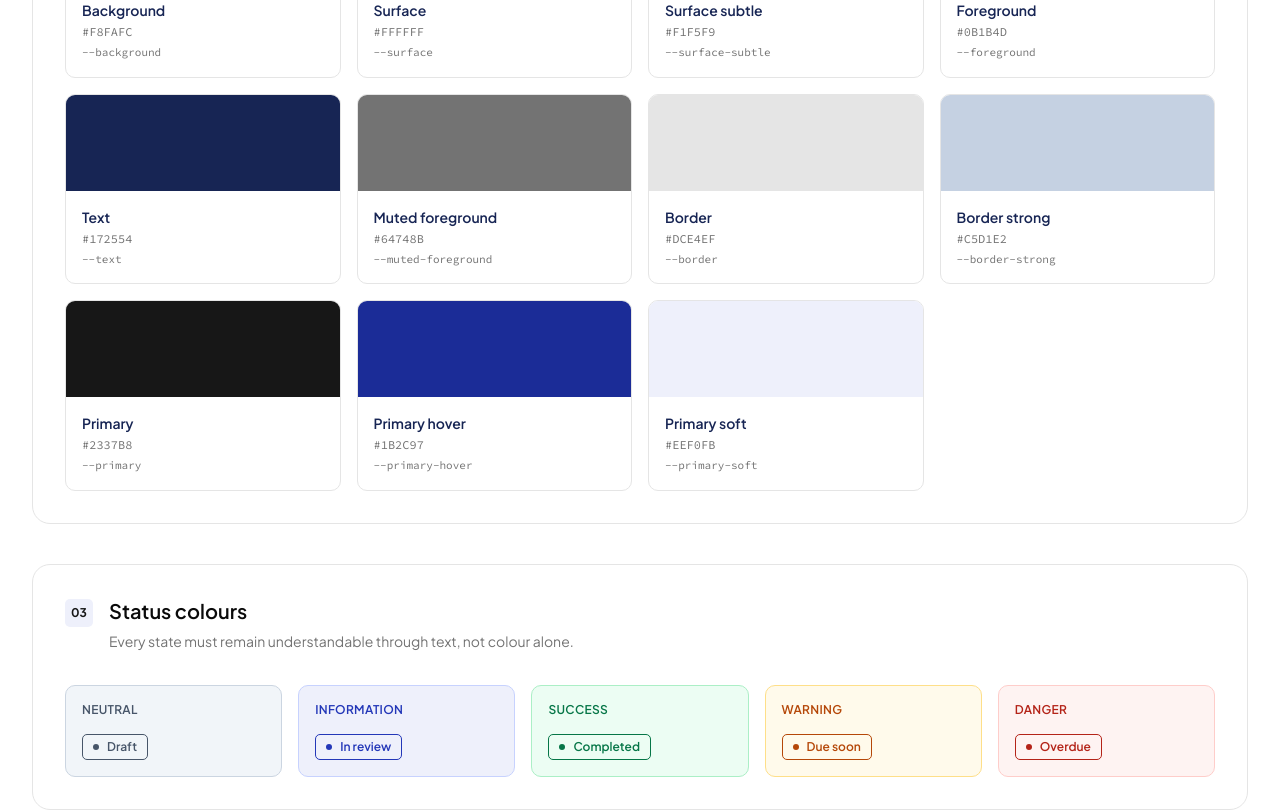
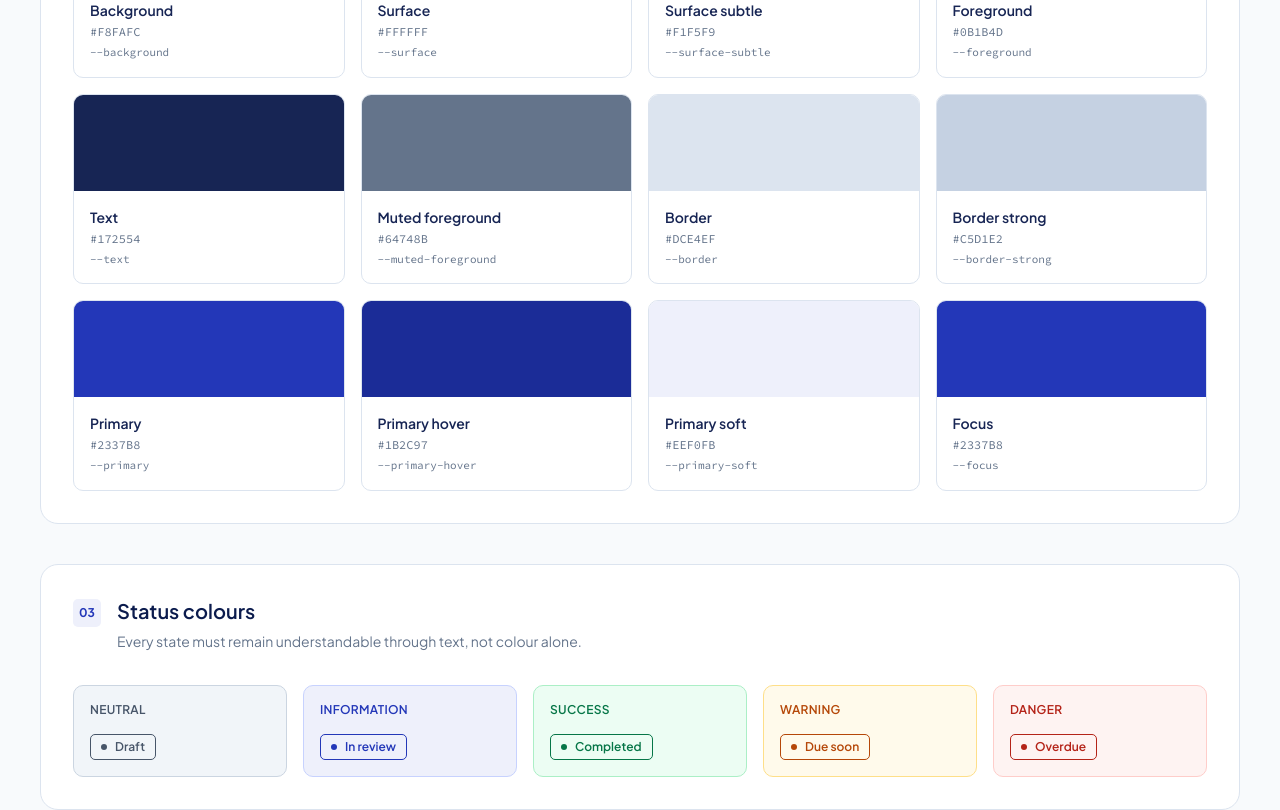
Before and after one commit to Nyabera/digi-serve, a Next.js app: page /design-lab in a window 1280 px wide. Shown: the part 1368-2178 px from the top of the page. Built offline with nearby package versions, Linux system fonts and the light colour scheme.

Commit message:
feat(design-system): define colour and status tokens

```diff
--- a/app/design-lab/page.tsx
+++ b/app/design-lab/page.tsx
@@ -75,43 +75,93 @@ const colours = [
       variable: "--primary-soft",
       fallback: "#EEF0FB",
     },
+    {
+      name: "Focus",
+      variable: "--focus",
+      fallback: "#2337B8",
+    },
   ];
 
   const statuses = [
     {
       name: "Neutral",
       label: "Draft",
-    background: "#F1F5F9",
-    foreground: "#475569",
-    border: "#CBD5E1",
+      background: cssVariable(
+        "--status-neutral-bg",
+        "#F1F5F9",
+      ),
+      foreground: cssVariable(
+        "--status-neutral-text",
+        "#475569",
+      ),
+      border: cssVariable(
+        "--status-neutral-border",
+        "#CBD5E1",
+      ),
     },
     {
       name: "Information",
       label: "In review",
-    background: "#EEF0FB",
-    foreground: "#2337B8",
-    border: "#C7D2FE",
+      background: cssVariable(
+        "--status-info-bg",
+        "#EEF0FB",
+      ),
+      foreground: cssVariable(
+        "--status-info-text",
+        "#2337B8",
+      ),
+      border: cssVariable(
+        "--status-info-border",
+        "#C7D2FE",
+      ),
     },
     {
       name: "Success",
       label: "Completed",
-    background: "#ECFDF3",
-    foreground: "#067647",
-    border: "#ABEFC6",
+      background: cssVariable(
+        "--status-success-bg",
+        "#ECFDF3",
+      ),
+      foreground: cssVariable(
+        "--status-success-text",
+        "#067647",
+      ),
+      border: cssVariable(
+        "--status-success-border",
+        "#ABEFC6",
+      ),
     },
     {
       name: "Warning",
       label: "Due soon",
-    background: "#FFFAEB",
-    foreground: "#B54708",
-    border: "#FEDF89",
+      background: cssVariable(
+        "--status-warning-bg",
+        "#FFFAEB",
+      ),
+      foreground: cssVariable(
+        "--status-warning-text",
+        "#B54708",
+      ),
+      border: cssVariable(
+        "--status-warning-border",
+        "#FEDF89",
+      ),
     },
     {
       name: "Danger",
       label: "Overdue",
-    background: "#FEF3F2",
-    foreground: "#B42318",
-    border: "#FECDCA",
+      background: cssVariable(
+        "--status-danger-bg",
+        "#FEF3F2",
+      ),
+      foreground: cssVariable(
+        "--status-danger-text",
+        "#B42318",
+      ),
+      border: cssVariable(
+        "--status-danger-border",
+        "#FECDCA",
+      ),
     },
   ];
 
@@ -166,36 +216,72 @@ function cssVariable(variable: string, fallback: string): string {
 function statusStyle(status: string): CSSProperties {
     if (status === "Completed") {
       return {
-      backgroundColor: "#ECFDF3",
-      color: "#067647",
-      borderColor: "#ABEFC6",
+        backgroundColor: cssVariable(
+          "--status-success-bg",
+          "#ECFDF3",
+        ),
+        color: cssVariable(
+          "--status-success-text",
+          "#067647",
+        ),
+        borderColor: cssVariable(
+          "--status-success-border",
+          "#ABEFC6",
+        ),
       };
     }
-
     if (status === "Due soon") {
       return {
-      backgroundColor: "#FFFAEB",
-      color: "#B54708",
-      borderColor: "#FEDF89",
+        backgroundColor: cssVariable(
+          "--status-warning-bg",
+          "#FFFAEB",
+        ),
+        color: cssVariable(
+          "--status-warning-text",
+          "#B54708",
+        ),
+        borderColor: cssVariable(
+          "--status-warning-border",
+          "#FEDF89",
+        ),
       };
     }
-
+    if (status === "Overdue") {
       return {
-    backgroundColor: "#EEF0FB",
-    color: "#2337B8",
-    borderColor: "#C7D2FE",
+        backgroundColor: cssVariable(
+          "--status-danger-bg",
+          "#FEF3F2",
+        ),
+        color: cssVariable(
+          "--status-danger-text",
+          "#B42318",
+        ),
+        borderColor: cssVariable(
+          "--status-danger-border",
+          "#FECDCA",
+        ),
       };
     }
 
+    return {
+      backgroundColor: cssVariable(
+        "--status-info-bg",
+        "#EEF0FB",
+      ),
+      color: cssVariable(
+        "--status-info-text",
+        "#2337B8",
+      ),
+      borderColor: cssVariable(
+        "--status-info-border",
+        "#C7D2FE",
+      ),
+    };
+  }
+
 export default function DesignLabPage() {
   return (
-    <main
-      className="min-h-screen px-4 py-8 sm:px-6 lg:px-10"
-      style={{
-        backgroundColor: cssVariable("--background", "#F8FAFC"),
-        color: cssVariable("--text", "#172554"),
-      }}
-    >
+    <main className="min-h-screen bg-background px-4 py-8 text-text sm:px-6 lg:px-10">
       <div className="mx-auto max-w-[1440px]">
         <header
           className="mb-10 rounded-[18px] border p-6 sm:p-8"
--- a/app/globals.css
+++ b/app/globals.css
@@ -1,31 +1,24 @@
+@import "tailwindcss";
 @import "tw-animate-css";
 @import "shadcn/tailwind.css";
-@import "tailwindcss";
-
-* {
-  box-sizing: border-box;
-}
 
 @custom-variant dark (&:is(.dark *));
 
-html,
-body {
-  margin: 0;
-  min-height: 100%;
-}
-
-body {
-  font-family: Plus Jakarta Sans, sans-serif;
-}
-
-main {
-  padding: 2rem;
-}
-
+/*
+ * TAILWIND THEME MAPPINGS
+ *
+ * These declarations connect Tailwind utility names to the
+ * actual CSS variables defined inside :root.
+ */
 @theme inline {
-  /* Core semantic colours */
+  /* Core application colours */
   --color-background: var(--background);
   --color-foreground: var(--foreground);
+  --color-text: var(--text);
+
+  /* Surfaces */
+  --color-surface: var(--surface);
+  --color-surface-subtle: var(--surface-subtle);
 
   --color-card: var(--card);
   --color-card-foreground: var(--card-foreground);
@@ -33,8 +26,11 @@ main {
   --color-popover: var(--popover);
   --color-popover-foreground: var(--popover-foreground);
 
+  /* Brand and interaction */
   --color-primary: var(--primary);
   --color-primary-foreground: var(--primary-foreground);
+  --color-primary-hover: var(--primary-hover);
+  --color-primary-soft: var(--primary-soft);
 
   --color-secondary: var(--secondary);
   --color-secondary-foreground: var(--secondary-foreground);
@@ -46,31 +42,67 @@ main {
   --color-accent-foreground: var(--accent-foreground);
 
   --color-destructive: var(--destructive);
-  --color-destructive-foreground: var(--destructive-foreground);
+  --color-destructive-foreground: var(
+    --destructive-foreground
+  );
 
-  /* Form, border and focus colours */
+  /* Borders, controls and focus */
   --color-border: var(--border);
+  --color-border-strong: var(--border-strong);
   --color-input: var(--input);
   --color-ring: var(--ring);
+  --color-focus: var(--focus);
 
-  /* Chart colours */
+  /* Status colours */
+  --color-status-neutral-bg: var(--status-neutral-bg);
+  --color-status-neutral-text: var(--status-neutral-text);
+  --color-status-neutral-border: var(
+    --status-neutral-border
+  );
+
+  --color-status-info-bg: var(--status-info-bg);
+  --color-status-info-text: var(--status-info-text);
+  --color-status-info-border: var(--status-info-border);
+
+  --color-status-success-bg: var(--status-success-bg);
+  --color-status-success-text: var(--status-success-text);
+  --color-status-success-border: var(
+    --status-success-border
+  );
+
+  --color-status-warning-bg: var(--status-warning-bg);
+  --color-status-warning-text: var(--status-warning-text);
+  --color-status-warning-border: var(
+    --status-warning-border
+  );
+
+  --color-status-danger-bg: var(--status-danger-bg);
+  --color-status-danger-text: var(--status-danger-text);
+  --color-status-danger-border: var(
+    --status-danger-border
+  );
+
+  /* Chart mappings */
   --color-chart-1: var(--chart-1);
   --color-chart-2: var(--chart-2);
   --color-chart-3: var(--chart-3);
   --color-chart-4: var(--chart-4);
   --color-chart-5: var(--chart-5);
 
-  /* Sidebar colours */
+  /* Sidebar mappings */
   --color-sidebar: var(--sidebar);
   --color-sidebar-foreground: var(--sidebar-foreground);
+
   --color-sidebar-primary: var(--sidebar-primary);
   --color-sidebar-primary-foreground: var(
     --sidebar-primary-foreground
   );
+
   --color-sidebar-accent: var(--sidebar-accent);
   --color-sidebar-accent-foreground: var(
     --sidebar-accent-foreground
   );
+
   --color-sidebar-border: var(--sidebar-border);
   --color-sidebar-ring: var(--sidebar-ring);
 
@@ -91,93 +123,267 @@ main {
     Consolas,
     monospace;
 
-  /* Radius mappings */
+  /* Existing radius mappings */
   --radius-sm: calc(var(--radius) - 4px);
   --radius-md: calc(var(--radius) - 2px);
   --radius-lg: var(--radius);
   --radius-xl: calc(var(--radius) + 4px);
 }
 
+/*
+ * LIGHT THEME
+ *
+ * Stage 8 is calibrating the light interface first.
+ */
 :root {
-  --background: oklch(1 0 0);
-  --foreground: oklch(0.145 0 0);
-  --card: oklch(1 0 0);
-  --card-foreground: oklch(0.145 0 0);
-  --popover: oklch(1 0 0);
-  --popover-foreground: oklch(0.145 0 0);
-  --primary: oklch(0.205 0 0);
-  --primary-foreground: oklch(0.985 0 0);
-  --secondary: oklch(0.97 0 0);
-  --secondary-foreground: oklch(0.205 0 0);
-  --muted: oklch(0.97 0 0);
-  --muted-foreground: oklch(0.556 0 0);
-  --accent: oklch(0.97 0 0);
-  --accent-foreground: oklch(0.205 0 0);
-  --destructive: oklch(0.577 0.245 27.325);
-  --border: oklch(0.922 0 0);
-  --input: oklch(0.922 0 0);
-  --ring: oklch(0.708 0 0);
+  /*
+   * FAIDIA PRIMITIVE COLOUR TOKENS
+   *
+   * These are fixed palette values.
+   * Components should normally consume semantic variables rather
+   * than referencing these primitives directly.
+   */
+
+  --palette-white: #ffffff;
+
+  --palette-slate-25: #f8fafc;
+  --palette-slate-50: #f1f5f9;
+  --palette-slate-300: #cbd5e1;
+  --palette-slate-500: #64748b;
+  --palette-slate-600: #475569;
+
+  --palette-navy-800: #172554;
+  --palette-navy-900: #0b1b4d;
+
+  --palette-border-200: #dce4ef;
+  --palette-border-300: #c5d1e2;
+
+  --palette-primary-50: #eef0fb;
+  --palette-primary-200: #c7d2fe;
+  --palette-primary-600: #2337b8;
+  --palette-primary-700: #1b2c97;
+
+  --palette-success-50: #ecfdf3;
+  --palette-success-200: #abefc6;
+  --palette-success-700: #067647;
+
+  --palette-warning-50: #fffaeb;
+  --palette-warning-200: #fedf89;
+  --palette-warning-700: #b54708;
+
+  --palette-danger-50: #fef3f2;
+  --palette-danger-200: #fecdca;
+  --palette-danger-700: #b42318;
+
+  /*
+   * FAIDIA SEMANTIC COLOUR TOKENS
+   *
+   * These names describe the purpose of a colour.
+   */
+
+  --background: var(--palette-slate-25);
+  --foreground: var(--palette-navy-900);
+  --text: var(--palette-navy-800);
+
+  --surface: var(--palette-white);
+  --surface-subtle: var(--palette-slate-50);
+
+  --card: var(--surface);
+  --card-foreground: var(--foreground);
+
+  --popover: var(--surface);
+  --popover-foreground: var(--foreground);
+
+  --primary: var(--palette-primary-600);
+  --primary-foreground: var(--palette-white);
+  --primary-hover: var(--palette-primary-700);
+  --primary-soft: var(--palette-primary-50);
+
+  --secondary: var(--surface-subtle);
+  --secondary-foreground: var(--foreground);
+
+  --muted: var(--surface-subtle);
+  --muted-foreground: var(--palette-slate-500);
+
+  --accent: var(--primary-soft);
+  --accent-foreground: var(--primary);
+
+  --destructive: var(--palette-danger-700);
+  --destructive-foreground: var(--palette-white);
+
+  --border: var(--palette-border-200);
+  --border-strong: var(--palette-border-300);
+  --input: var(--border-strong);
+
+  --ring: var(--primary);
+  --focus: var(--primary);
+
+  /*
+   * FAIDIA STATUS COLOUR TOKENS
+   *
+   * Every status has a background, text and border value.
+   */
+
+  --status-neutral-bg: var(--palette-slate-50);
+  --status-neutral-text: var(--palette-slate-600);
+  --status-neutral-border: var(--palette-slate-300);
+
+  --status-info-bg: var(--palette-primary-50);
+  --status-info-text: var(--palette-primary-600);
+  --status-info-border: var(--palette-primary-200);
+
+  --status-success-bg: var(--palette-success-50);
+  --status-success-text: var(--palette-success-700);
+  --status-success-border: var(--palette-success-200);
+
+  --status-warning-bg: var(--palette-warning-50);
+  --status-warning-text: var(--palette-warning-700);
+  --status-warning-border: var(--palette-warning-200);
+
+  --status-danger-bg: var(--palette-danger-50);
+  --status-danger-text: var(--palette-danger-700);
+  --status-danger-border: var(--palette-danger-200);
+
+  /*
+   * CHART TOKENS
+   *
+   * These are temporary defaults.
+   * Final chart colours are defined later in Stage 8.
+   */
+
   --chart-1: oklch(0.87 0 0);
   --chart-2: oklch(0.556 0 0);
   --chart-3: oklch(0.439 0 0);
   --chart-4: oklch(0.371 0 0);
   --chart-5: oklch(0.269 0 0);
+
+  /*
+   * SIDEBAR TOKENS
+   */
+
+  --sidebar: var(--surface);
+  --sidebar-foreground: var(--foreground);
+
+  --sidebar-primary: var(--primary);
+  --sidebar-primary-foreground: var(
+    --primary-foreground
+  );
+
+  --sidebar-accent: var(--primary-soft);
+  --sidebar-accent-foreground: var(--primary);
+
+  --sidebar-border: var(--border);
+  --sidebar-ring: var(--ring);
+
+  /*
+   * EXISTING RADIUS FOUNDATION
+   *
+   * Final radius tokens are calibrated later in Stage 8.
+   */
+
   --radius: 0.625rem;
-  --sidebar: oklch(0.985 0 0);
-  --sidebar-foreground: oklch(0.145 0 0);
-  --sidebar-primary: oklch(0.205 0 0);
-  --sidebar-primary-foreground: oklch(0.985 0 0);
-  --sidebar-accent: oklch(0.97 0 0);
-  --sidebar-accent-foreground: oklch(0.205 0 0);
-  --sidebar-border: oklch(0.922 0 0);
-  --sidebar-ring: oklch(0.708 0 0);
-    /* Typography weights */
-    --font-weight-light: 300;
-    --font-weight-regular: 400;
-    --font-weight-medium: 500;
-    --font-weight-semibold: 600;
-    --font-weight-bold: 700;
 
-    /* Typography tracking */
-    --heading-letter-spacing: -0.01em;
-    --body-letter-spacing: 0.0em;
-    --label-letter-spacing: 0.0em;
+  /*
+   * TYPOGRAPHY WEIGHTS
+   */
+
+  --font-weight-regular: 400;
+  --font-weight-medium: 500;
+  --font-weight-semibold: 600;
+  --font-weight-bold: 700;
+
+  /*
+   * TYPOGRAPHY TRACKING
+   */
+
+  --heading-letter-spacing: -0.01em;
+  --body-letter-spacing: 0em;
+  --label-letter-spacing: 0em;
 }
 
+/*
+ * PROVISIONAL DARK THEME
+ *
+ * Dark mode is not yet being visually approved during this Stage 8
+ * colour batch. These values preserve the existing shadcn dark-mode
+ * behaviour and prevent semantic variables from becoming undefined.
+ */
 .dark {
   --background: oklch(0.145 0 0);
   --foreground: oklch(0.985 0 0);
-  --card: oklch(0.205 0 0);
-  --card-foreground: oklch(0.985 0 0);
-  --popover: oklch(0.205 0 0);
-  --popover-foreground: oklch(0.985 0 0);
+  --text: oklch(0.922 0 0);
+
+  --surface: oklch(0.205 0 0);
+  --surface-subtle: oklch(0.269 0 0);
+
+  --card: var(--surface);
+  --card-foreground: var(--foreground);
+
+  --popover: var(--surface);
+  --popover-foreground: var(--foreground);
+
   --primary: oklch(0.922 0 0);
   --primary-foreground: oklch(0.205 0 0);
+  --primary-hover: var(--primary);
+  --primary-soft: var(--surface-subtle);
+
   --secondary: oklch(0.269 0 0);
   --secondary-foreground: oklch(0.985 0 0);
+
   --muted: oklch(0.269 0 0);
   --muted-foreground: oklch(0.708 0 0);
+
   --accent: oklch(0.269 0 0);
   --accent-foreground: oklch(0.985 0 0);
+
   --destructive: oklch(0.704 0.191 22.216);
+  --destructive-foreground: oklch(0.985 0 0);
+
   --border: oklch(1 0 0 / 10%);
+  --border-strong: oklch(1 0 0 / 18%);
   --input: oklch(1 0 0 / 15%);
+
   --ring: oklch(0.556 0 0);
+  --focus: var(--ring);
+
   --chart-1: oklch(0.87 0 0);
   --chart-2: oklch(0.556 0 0);
   --chart-3: oklch(0.439 0 0);
   --chart-4: oklch(0.371 0 0);
   --chart-5: oklch(0.269 0 0);
+
   --sidebar: oklch(0.205 0 0);
   --sidebar-foreground: oklch(0.985 0 0);
+
   --sidebar-primary: oklch(0.488 0.243 264.376);
   --sidebar-primary-foreground: oklch(0.985 0 0);
+
   --sidebar-accent: oklch(0.269 0 0);
   --sidebar-accent-foreground: oklch(0.985 0 0);
+
   --sidebar-border: oklch(1 0 0 / 10%);
   --sidebar-ring: oklch(0.556 0 0);
 }
 
+/*
+ * GLOBAL RESET
+ */
+
+*,
+*::before,
+*::after {
+  box-sizing: border-box;
+}
+
+html,
+body {
+  margin: 0;
+  min-height: 100%;
+}
+
+/*
+ * BASE ELEMENT STYLES
+ */
 @layer base {
   * {
     @apply border-border outline-ring/50;
@@ -212,10 +418,12 @@ main {
       monospace;
   }
 }
+
+/*
+ * FAIDIA TYPOGRAPHY UTILITIES
+ */
 @layer utilities {
   /*
-   * FAIDIA TYPOGRAPHY TOKENS
-   *
    * Mobile values are the defaults.
    * Desktop values begin at 640px.
    */
@@ -224,7 +432,7 @@ main {
     font-size: 1.875rem;
     line-height: 2.375rem;
     font-weight: var(--font-weight-bold);
-    letter-spacing: -0.01em;
+    letter-spacing: var(--heading-letter-spacing);
   }
 
   .text-page-title {
```
Lines whose indentation alone changed are shown as unchanged.
